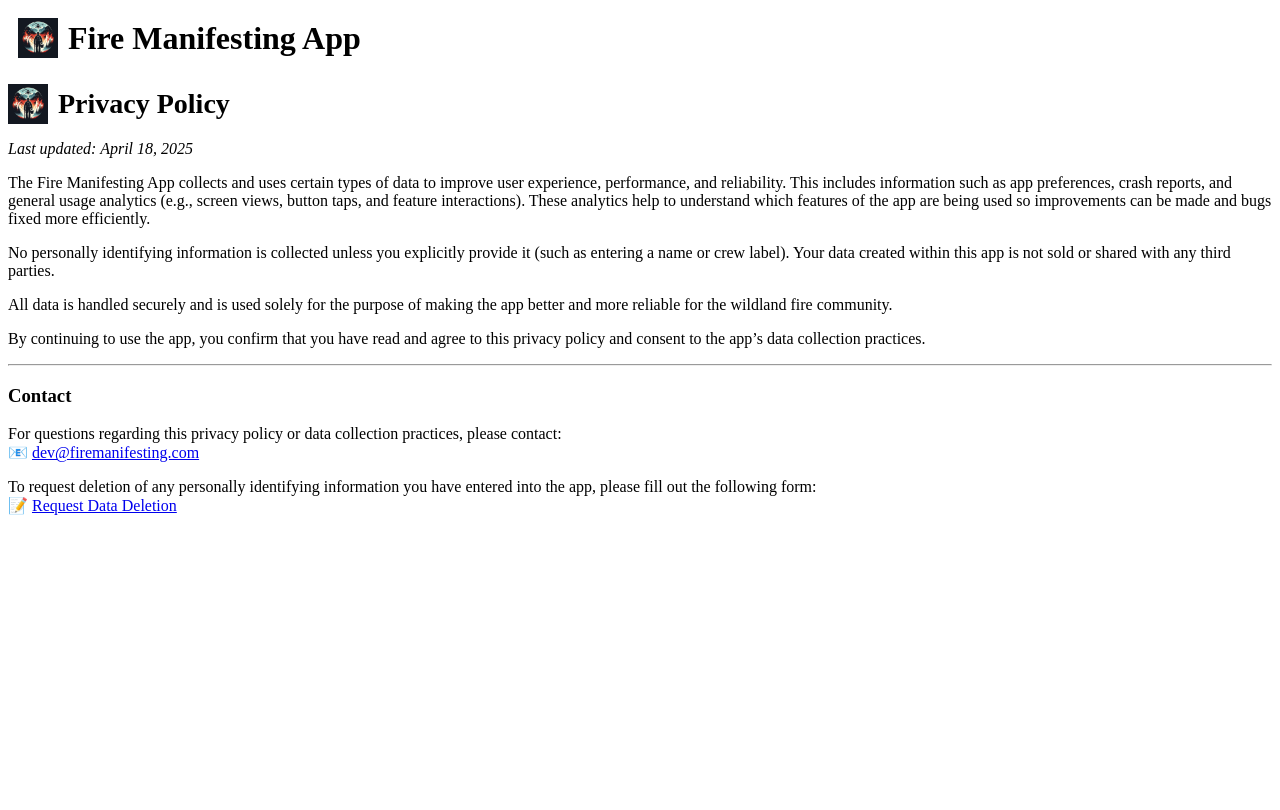
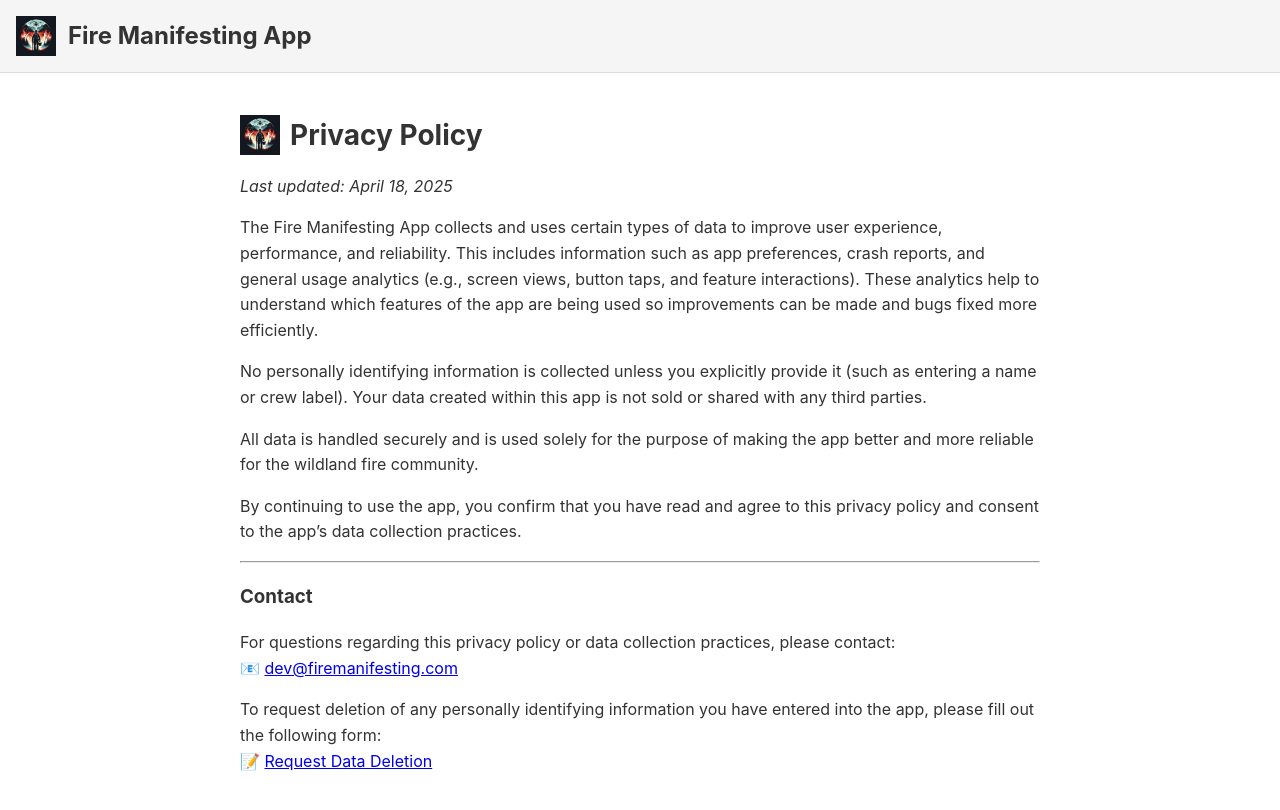
Before and after one commit to dawsonnash/fire_manifesting_policies, a Jekyll site: the page built from index.md, in a window 1280 px wide. Shown: the top 810 px of the page. Built offline with Jekyll 4.4.1, drawn with Linux system fonts in a browser that asks for light colours.

Commit message:
Update default.html

```diff
--- a/_layouts/default.html
+++ b/_layouts/default.html
@@ -3,12 +3,68 @@
   <head>
     <meta charset="utf-8">
     <title>{{ page.title }}</title>
-    <link rel="stylesheet" href="{{ "/assets/css/style.css" | relative_url }}">
+    <meta name="viewport" content="width=device-width, initial-scale=1" />
+    <style>
+      body {
+        font-family: -apple-system, BlinkMacSystemFont, "Segoe UI", Roboto, Oxygen, Ubuntu, Cantarell, "Open Sans", "Helvetica Neue", sans-serif;
+        margin: 0;
+        padding: 0;
+        line-height: 1.6;
+        background: #fff;
+        color: #333;
+      }
+
+      header {
+        display: flex;
+        align-items: center;
+        padding: 16px;
+        background-color: #f5f5f5;
+        border-bottom: 1px solid #ddd;
+        flex-wrap: wrap;
+      }
+
+      header img {
+        width: 40px;
+        height: auto;
+        margin-right: 12px;
+      }
+
+      header h1 {
+        font-size: 1.5rem;
+        margin: 0;
+        flex: 1;
+      }
+
+      main.container {
+        padding: 24px;
+        max-width: 800px;
+        margin: 0 auto;
+      }
+
+      @media (max-width: 600px) {
+        header {
+          flex-direction: column;
+          align-items: flex-start;
+        }
+
+        header img {
+          margin-bottom: 8px;
+        }
+
+        header h1 {
+          font-size: 1.25rem;
+        }
+
+        main.container {
+          padding: 16px;
+        }
+      }
+    </style>
   </head>
   <body>
-    <header style="display: flex; align-items: center; padding: 10px;">
-      <img src="/logo1.png" alt="Fire Manifesting Logo" width="40" style="margin-right: 10px;" />
-      <h1 style="margin: 0;">Fire Manifesting App</h1>
+    <header>
+      <img src="/logo1.png" alt="Fire Manifesting Logo" />
+      <h1>Fire Manifesting App</h1>
     </header>
 
     <main class="container">
```
